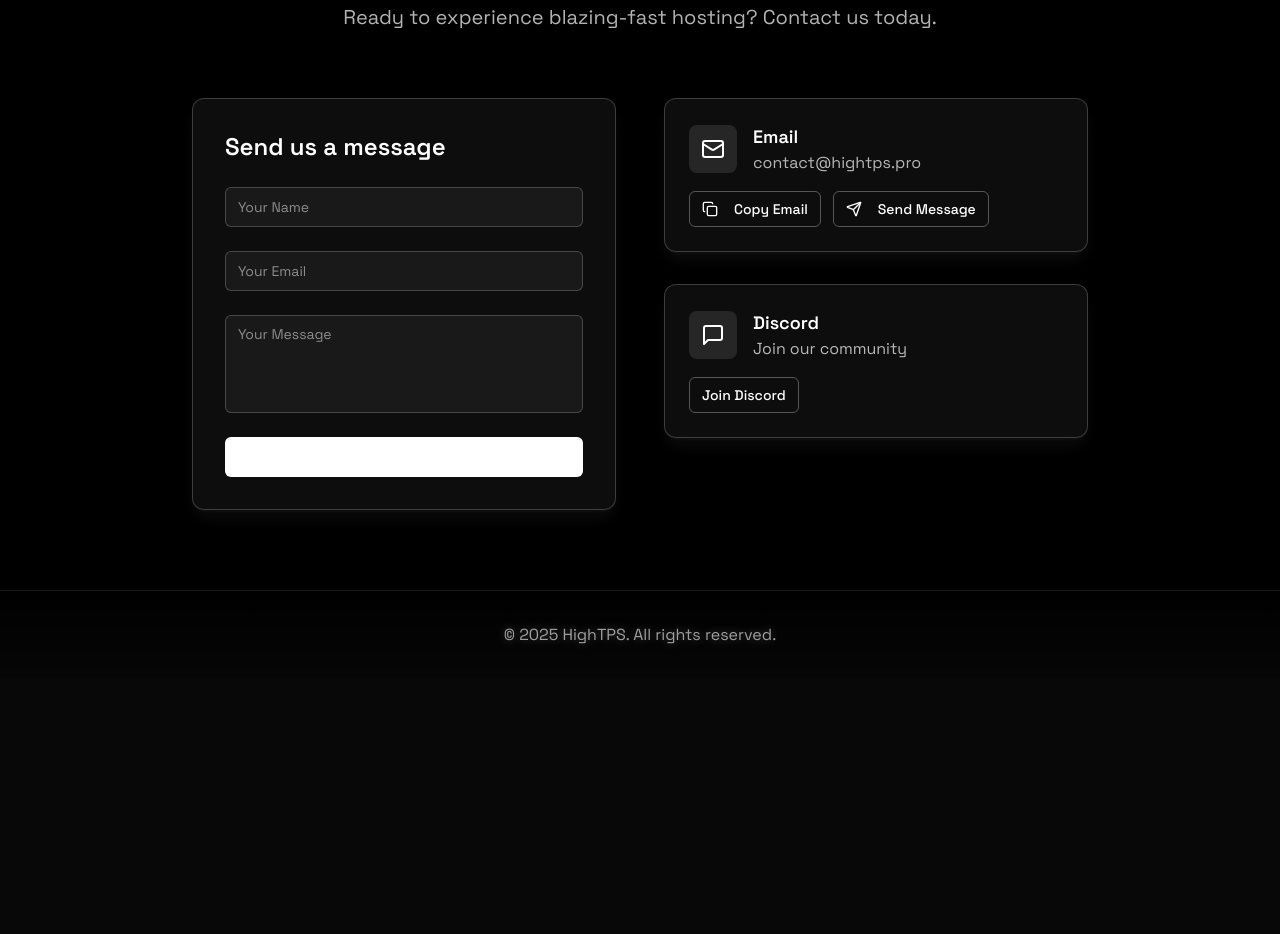
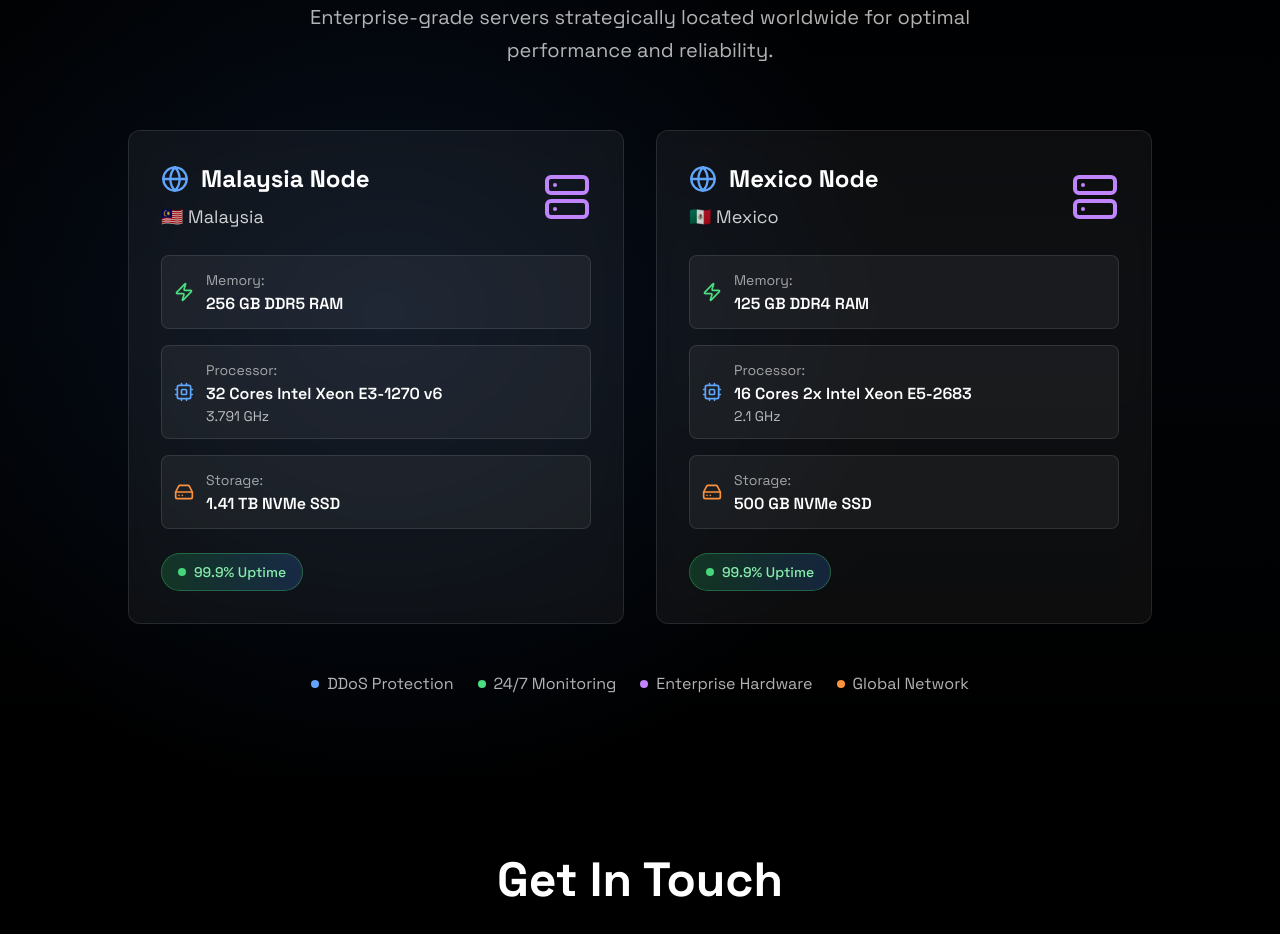
Before and after one commit to streliziasys/hightps-landing, a React (Vite) app: page / in a window 1280 px wide. Shown: the part 1860-2794 px from the top of the page. Before the commit the page ends 2539 px from the top, so only its background shows below. Built offline with nearby package versions, Linux system fonts and the light colour scheme.

Commit message:
Add nodes section
Added a new section to display server node information, including details for the Malesiya and Mexico nodes.

```diff
--- a/src/components/Navbar.tsx
+++ b/src/components/Navbar.tsx
@@ -1,4 +1,3 @@
-
 import { useState, useEffect } from 'react';
 import { Button } from '@/components/ui/button';
 import { Menu, X, Zap } from 'lucide-react';
@@ -19,6 +18,7 @@ const Navbar = () => {
   const navItems = [
     { name: 'Home', href: '#home' },
     { name: 'Features', href: '#features' },
+    { name: 'Nodes', href: '#nodes' },
     { name: 'Contact', href: '#contact' },
   ];
 
--- /dev/null
+++ b/src/components/NodesSection.tsx
@@ -0,0 +1,160 @@
+
+import { useEffect, useState } from 'react';
+import { Server, Cpu, HardDrive, Zap, Globe } from 'lucide-react';
+
+const NodesSection = () => {
+  const [isVisible, setIsVisible] = useState(false);
+
+  useEffect(() => {
+    const observer = new IntersectionObserver(
+      ([entry]) => {
+        if (entry.isIntersecting) {
+          setIsVisible(true);
+        }
+      },
+      { threshold: 0.1 }
+    );
+
+    const section = document.getElementById('nodes');
+    if (section) {
+      observer.observe(section);
+    }
+
+    return () => observer.disconnect();
+  }, []);
+
+  const nodes = [
+    {
+      name: "Malaysia Node",
+      location: "🇲🇾 Malaysia",
+      specs: {
+        ram: "256 GB DDR5 RAM",
+        cpu: "32 Cores Intel Xeon E3-1270 v6",
+        frequency: "3.791 GHz",
+        storage: "1.41 TB NVMe SSD"
+      },
+      delay: 0
+    },
+    {
+      name: "Mexico Node",
+      location: "🇲🇽 Mexico",
+      specs: {
+        ram: "125 GB DDR4 RAM",
+        cpu: "16 Cores 2x Intel Xeon E5-2683",
+        frequency: "2.1 GHz",
+        storage: "500 GB NVMe SSD"
+      },
+      delay: 200
+    }
+  ];
+
+  return (
+    <section id="nodes" className="py-20 px-4 relative overflow-hidden">
+      {/* Background Effects */}
+      <div className="absolute inset-0 bg-gradient-to-b from-transparent via-blue-500/5 to-transparent opacity-50" />
+      <div className="absolute inset-0 bg-[radial-gradient(circle_at_30%_50%,rgba(59,130,246,0.1),transparent_50%)]" />
+
+      <div className="max-w-6xl mx-auto relative z-10">
+        <div className="text-center mb-16">
+          <h2 className={`text-4xl md:text-5xl font-bold mb-6 text-white transition-all duration-1000 ${
+            isVisible ? 'opacity-100 translate-y-0' : 'opacity-0 translate-y-8'
+          }`}>
+            Our Global Infrastructure
+          </h2>
+          <p className={`text-xl text-white/70 max-w-3xl mx-auto leading-relaxed transition-all duration-1000 delay-200 ${
+            isVisible ? 'opacity-100 translate-y-0' : 'opacity-0 translate-y-8'
+          }`}>
+            Enterprise-grade servers strategically located worldwide for optimal performance and reliability.
+          </p>
+        </div>
+
+        <div className="grid grid-cols-1 lg:grid-cols-2 gap-8 max-w-5xl mx-auto">
+          {nodes.map((node, index) => (
+            <div
+              key={index}
+              className={`glass-card p-8 relative overflow-hidden group hover:scale-105 transition-all duration-500 ${
+                isVisible ? 'opacity-100 translate-y-0' : 'opacity-0 translate-y-12'
+              }`}
+              style={{ transitionDelay: `${node.delay}ms` }}
+            >
+              {/* Glowing Border Effect */}
+              <div className="absolute inset-0 bg-gradient-to-r from-blue-500/20 via-purple-500/20 to-blue-500/20 opacity-0 group-hover:opacity-100 transition-opacity duration-500 rounded-xl" />
+
+              {/* Node Header */}
+              <div className="flex items-center justify-between mb-6">
+                <div>
+                  <h3 className="text-2xl font-bold text-white mb-2 flex items-center gap-3">
+                    <Globe className="text-blue-400" size={28} />
+                    {node.name}
+                  </h3>
+                  <p className="text-lg text-white/80">{node.location}</p>
+                </div>
+                <Server className="text-purple-400 group-hover:rotate-12 transition-transform duration-300" size={48} />
+              </div>
+
+              {/* Specifications */}
+              <div className="space-y-4">
+                <div className="flex items-center gap-3 p-3 rounded-lg bg-white/5 border border-white/10">
+                  <Zap className="text-green-400 flex-shrink-0" size={20} />
+                  <div>
+                    <span className="text-white/60 text-sm">Memory:</span>
+                    <p className="text-white font-semibold">{node.specs.ram}</p>
+                  </div>
+                </div>
+
+                <div className="flex items-center gap-3 p-3 rounded-lg bg-white/5 border border-white/10">
+                  <Cpu className="text-blue-400 flex-shrink-0" size={20} />
+                  <div>
+                    <span className="text-white/60 text-sm">Processor:</span>
+                    <p className="text-white font-semibold">{node.specs.cpu}</p>
+                    <p className="text-white/70 text-sm">{node.specs.frequency}</p>
+                  </div>
+                </div>
+
+                <div className="flex items-center gap-3 p-3 rounded-lg bg-white/5 border border-white/10">
+                  <HardDrive className="text-orange-400 flex-shrink-0" size={20} />
+                  <div>
+                    <span className="text-white/60 text-sm">Storage:</span>
+                    <p className="text-white font-semibold">{node.specs.storage}</p>
+                  </div>
+                </div>
+              </div>
+
+              {/* Performance Badge */}
+              <div className="mt-6 inline-flex items-center gap-2 px-4 py-2 rounded-full bg-gradient-to-r from-green-500/20 to-blue-500/20 border border-green-400/30">
+                <div className="w-2 h-2 bg-green-400 rounded-full animate-pulse" />
+                <span className="text-sm font-medium text-green-300">99.9% Uptime</span>
+              </div>
+            </div>
+          ))}
+        </div>
+
+        {/* Additional Features */}
+        <div className={`mt-12 text-center transition-all duration-1000 delay-500 ${
+          isVisible ? 'opacity-100 translate-y-0' : 'opacity-0 translate-y-8'
+        }`}>
+          <div className="flex flex-wrap justify-center gap-6 text-white/70">
+            <div className="flex items-center gap-2">
+              <div className="w-2 h-2 bg-blue-400 rounded-full" />
+              <span>DDoS Protection</span>
+            </div>
+            <div className="flex items-center gap-2">
+              <div className="w-2 h-2 bg-green-400 rounded-full" />
+              <span>24/7 Monitoring</span>
+            </div>
+            <div className="flex items-center gap-2">
+              <div className="w-2 h-2 bg-purple-400 rounded-full" />
+              <span>Enterprise Hardware</span>
+            </div>
+            <div className="flex items-center gap-2">
+              <div className="w-2 h-2 bg-orange-400 rounded-full" />
+              <span>Global Network</span>
+            </div>
+          </div>
+        </div>
+      </div>
+    </section>
+  );
+};
+
+export default NodesSection;
--- a/src/pages/Index.tsx
+++ b/src/pages/Index.tsx
@@ -2,6 +2,7 @@
 import Navbar from '@/components/Navbar';
 import HeroSection from '@/components/HeroSection';
 import FeaturesSection from '@/components/FeaturesSection';
+import NodesSection from '@/components/NodesSection';
 import ContactSection from '@/components/ContactSection';
 import ScrollIndicator from '@/components/ScrollIndicator';
 
@@ -12,6 +13,7 @@ const Index = () => {
       <ScrollIndicator />
       <HeroSection />
       <FeaturesSection />
+      <NodesSection />
       <ContactSection />
 
       {/* Footer */}
```
